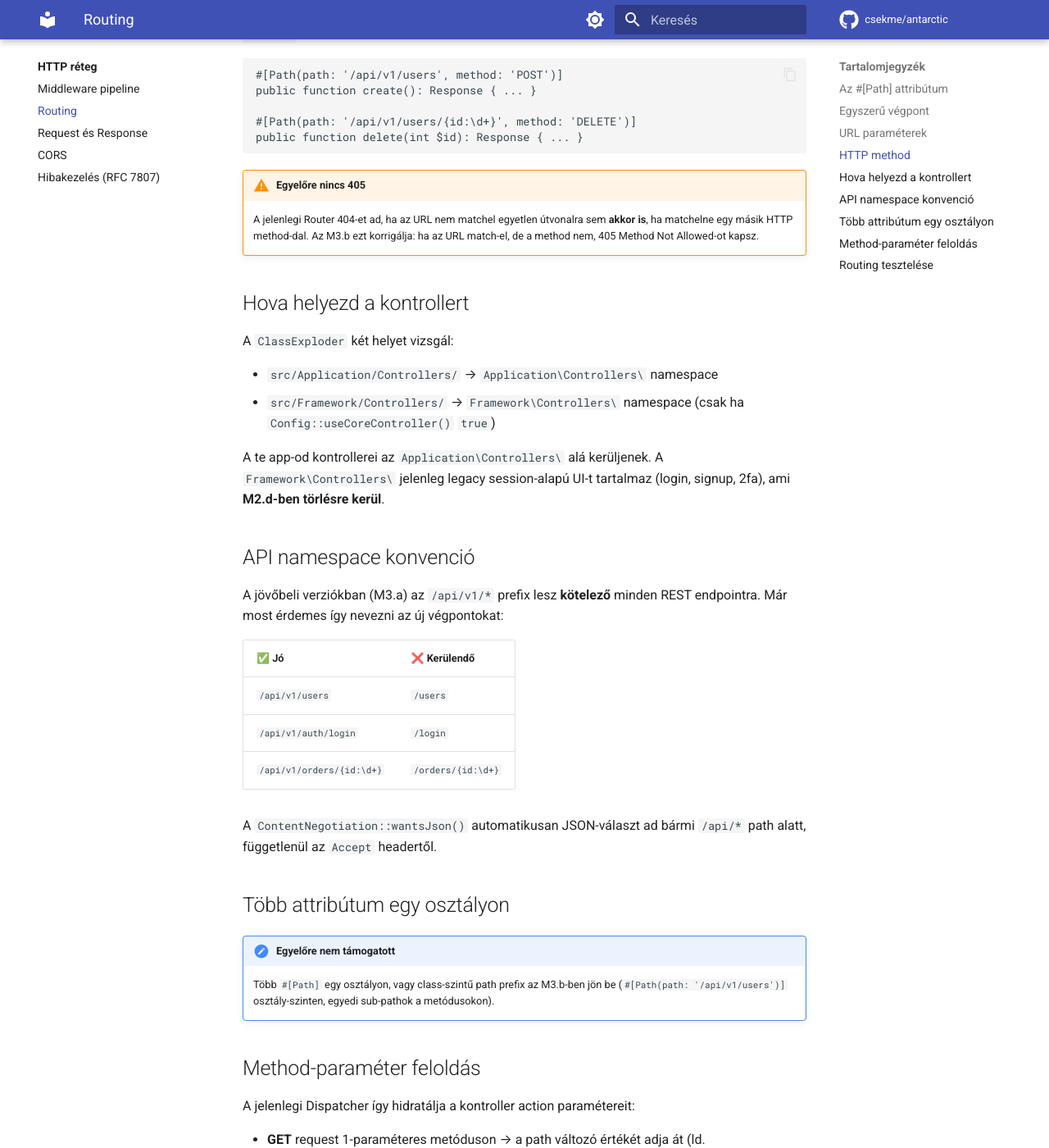
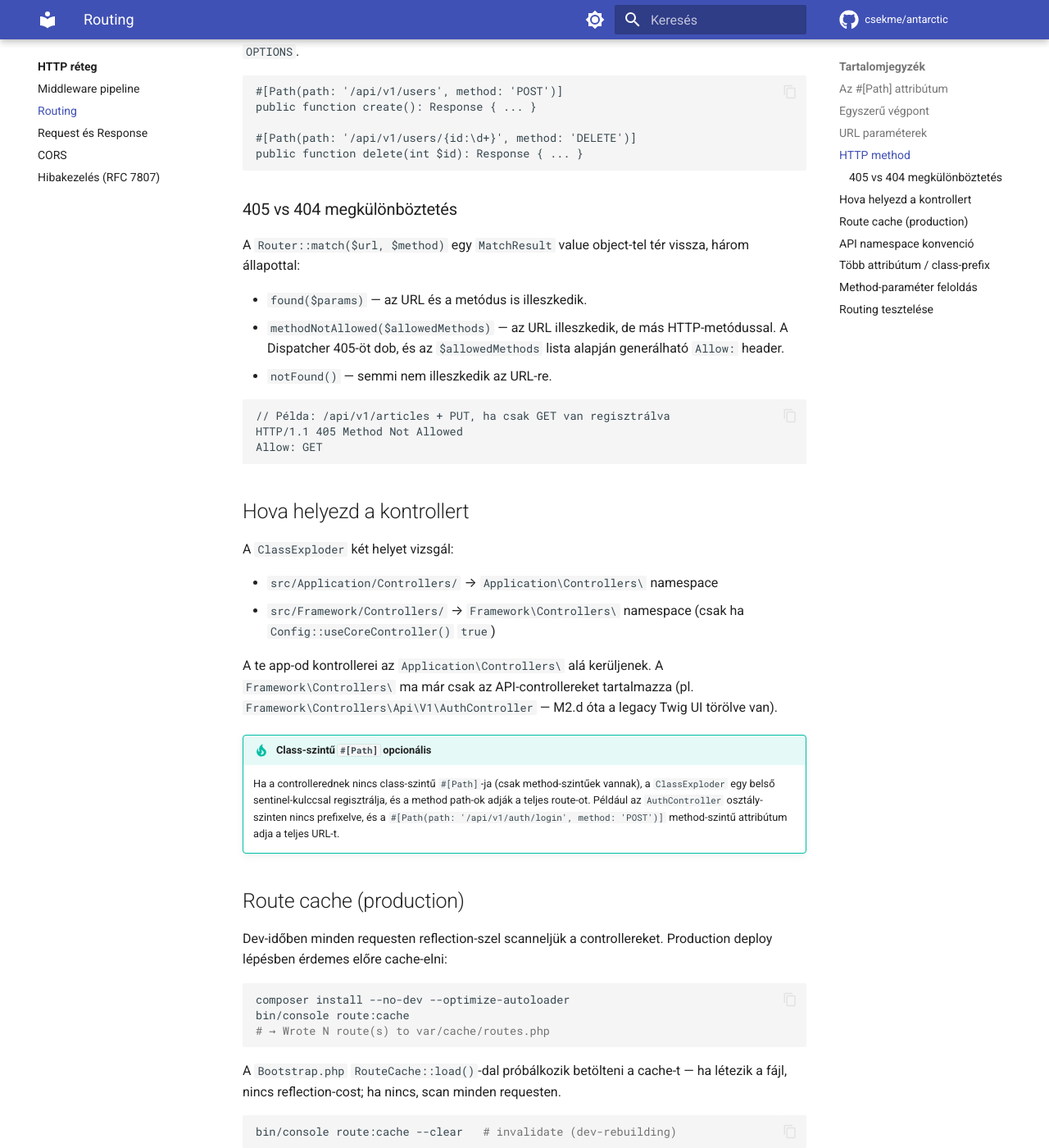
Before and after one commit to csekme/antarctic, an MkDocs documentation site: the page built from docs/developer-guide/http/routing.md, in a window 1280 px wide and 1400 px high, scrolled down 1663 px. Shown: the whole window at 82% size. Built offline with MkDocs 1.6.1 and Material for MkDocs 9.7.7, drawn with Linux system fonts in a browser that asks for light colours; comment, search, counter and statistics services are not loaded; some of the changed text lies outside the part shown.

````diff
--- a/docs/developer-guide/http/routing.md
+++ b/docs/developer-guide/http/routing.md
@@ -2,8 +2,8 @@
 
 Az Antarctic **attribútum-alapú** routinggal dolgozik. A kontroller metódusaira `#[Path(...)]` attribútumot teszel, és a `ClassExploder` a startupkor scanneli az osztályokat, hogy felépítse a routing táblát.
 
-!!! info "Készülő változások"
-    A jelenlegi routing **regex-alapú** scanningot használ. Az M3.b PR-ben reflection-alapúra cseréljük, és bekerül a method-aware 405 vs 404 kezelés is. Az `#[Path]` attribútum API maga **nem** változik.
+!!! info "Aktuális állapot (M3.b óta)"
+    A `ClassExploder` **reflection-alapú** — a Composer autoloader class-map-jét és PSR-4 prefixeit használva állítja össze a controller-listát. A `Router::match()` **method-aware**: a URL-re illeszkedő, de rossz HTTP-metódusú route 405-öt ad, nem 404-et. Production-időben a route-tábla előre cache-elhető (`bin/console route:cache`).
 
 ## Az `#[Path]` attribútum
 
@@ -69,8 +69,19 @@ public function create(): Response { ... }
 public function delete(int $id): Response { ... }
 ```
 
-!!! warning "Egyelőre nincs 405"
-    A jelenlegi Router 404-et ad, ha az URL nem matchel egyetlen útvonalra sem **akkor is**, ha matchelne egy másik HTTP method-dal. Az M3.b ezt korrigálja: ha az URL match-el, de a method nem, 405 Method Not Allowed-ot kapsz.
+### 405 vs 404 megkülönböztetés
+
+A `Router::match($url, $method)` egy `MatchResult` value object-tel tér vissza, három állapottal:
+
+- `found($params)` — az URL és a metódus is illeszkedik.
+- `methodNotAllowed($allowedMethods)` — az URL illeszkedik, de más HTTP-metódussal. A Dispatcher 405-öt dob, és az `$allowedMethods` lista alapján generálható `Allow:` header.
+- `notFound()` — semmi nem illeszkedik az URL-re.
+
+```php
+// Példa: /api/v1/articles + PUT, ha csak GET van regisztrálva
+HTTP/1.1 405 Method Not Allowed
+Allow: GET
+```
 
 ## Hova helyezd a kontrollert
 
@@ -79,11 +90,32 @@ A `ClassExploder` két helyet vizsgál:
 - `src/Application/Controllers/` → `Application\Controllers\` namespace
 - `src/Framework/Controllers/` → `Framework\Controllers\` namespace (csak ha `Config::useCoreController()` `true`)
 
-A te app-od kontrollerei az `Application\Controllers\` alá kerüljenek. A `Framework\Controllers\` jelenleg legacy session-alapú UI-t tartalmaz (login, signup, 2fa), ami **M2.d-ben törlésre kerül**.
+A te app-od kontrollerei az `Application\Controllers\` alá kerüljenek. A `Framework\Controllers\` ma már csak az API-controllereket tartalmazza (pl. `Framework\Controllers\Api\V1\AuthController` — M2.d óta a legacy Twig UI törölve van).
+
+!!! tip "Class-szintű `#[Path]` opcionális"
+    Ha a controllerednek nincs class-szintű `#[Path]`-ja (csak method-szintűek vannak), a `ClassExploder` egy belső sentinel-kulccsal regisztrálja, és a method path-ok adják a teljes route-ot. Például az `AuthController` osztály-szinten nincs prefixelve, és a `#[Path(path: '/api/v1/auth/login', method: 'POST')]` method-szintű attribútum adja a teljes URL-t.
+
+## Route cache (production)
+
+Dev-időben minden requesten reflection-szel scanneljük a controllereket. Production deploy lépésben érdemes előre cache-elni:
+
+```bash
+composer install --no-dev --optimize-autoloader
+bin/console route:cache
+# → Wrote N route(s) to var/cache/routes.php
+```
+
+A `Bootstrap.php` `RouteCache::load()`-dal próbálkozik betölteni a cache-t — ha létezik a fájl, nincs reflection-cost; ha nincs, scan minden requesten.
+
+```bash
+bin/console route:cache --clear   # invalidate (dev-rebuilding)
+```
+
+A cache-fájl verzióelt (`RouteCache::VERSION`), így a séma-változások automatikusan invalidálódnak. A `/src/var/` egész mappa gitignore-olt.
 
 ## API namespace konvenció
 
-A jövőbeli verziókban (M3.a) az `/api/v1/*` prefix lesz **kötelező** minden REST endpointra. Már most érdemes így nevezni az új végpontokat:
+Az `/api/v1/*` prefix konvenció (nem kötelező a router-en, de a `ContentNegotiation::wantsJson()` minden `/api/*` path-ot JSON-ként kezel). Új endpointok így nevezendők:
 
 | ✅ Jó | ❌ Kerülendő |
 |---|---|
@@ -93,10 +125,23 @@ A jövőbeli verziókban (M3.a) az `/api/v1/*` prefix lesz **kötelező** minden
 
 A `ContentNegotiation::wantsJson()` automatikusan JSON-választ ad bármi `/api/*` path alatt, függetlenül az `Accept` headertől.
 
-## Több attribútum egy osztályon
+## Több attribútum / class-prefix
 
-!!! note "Egyelőre nem támogatott"
-    Több `#[Path]` egy osztályon, vagy class-szintű path prefix az M3.b-ben jön be (`#[Path(path: '/api/v1/users')]` osztály-szinten, egyedi sub-pathok a metódusokon).
+A `#[Path(path: '/api/v1/users')]` osztály-szinten + method-szintű al-pathok kombináció támogatott:
+
+```php
+#[Path(path: '/api/v1/users')]
+class UserController extends Controller
+{
+    #[Path(method: 'GET')]                          // → GET /api/v1/users
+    public function index(): Response { ... }
+
+    #[Path(path: '/{id:\d+}', method: 'GET')]       // → GET /api/v1/users/42
+    public function show(int $id): Response { ... }
+}
+```
+
+Ha a class-szintű `#[Path]` hiányzik, a method-szintű attribútumok adják a teljes URL-t (lásd az `AuthController` mintát).
 
 ## Method-paraméter feloldás
 
--- a/mkdocs.yml
+++ b/mkdocs.yml
@@ -84,6 +84,7 @@ nav:
       - "#[RequireAuth] és #[RequireRole]": auth/attributes.md
       - Kulcsok kezelése: auth/keys.md
   - Konfiguráció: configuration.md
+  - Container és DI: container.md
   - Deployment és SPA módok: deployment.md
   - Tesztelés: testing.md
   - Karbantartói útmutató:
````
Also changed, not shown: AGENTS.md (+1 -1 lines), CLAUDE.md (+1 -1 lines), docs/developer-guide/container.md (added, +97 -0 lines), docs/developer-guide/index.md (+3 -2 lines), docs/m3.md (+56 -0 lines), 7 other files.
